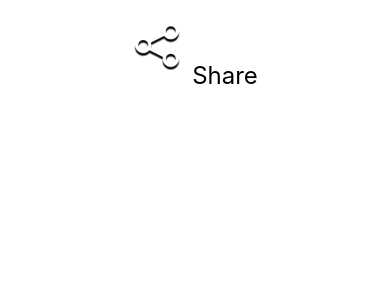
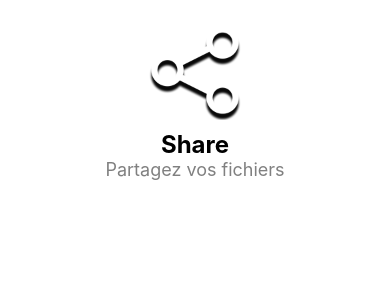
Before and after one commit to m-lcs/share_mobile, a React Native app: screen / in a window 390 px wide. Shown: the top 300 px of the page. Built offline with nearby package versions, Linux system fonts and the light colour scheme.

Commit message:
Update Header.jsx

```diff
--- a/components/Accueil/Header.jsx
+++ b/components/Accueil/Header.jsx
@@ -4,27 +4,31 @@ import { View, Image, Text, StyleSheet } from 'react-native';
 const Header = () => {
   return (
     <View style={styles.header}>
-            <Image source={require('../../assets/share.png')} style={styles.logo} />
-      <Text style={styles.title}>Share</Text>
+      <Image source={require('../../assets/share.png')} style={styles.logo} />
+      <Text style={styles.titre}>Share</Text>
+      <Text style={styles.soustitre}>Partagez vos fichiers</Text>
     </View>
   );
 }
 
 const styles = StyleSheet.create({
   header: {
-    flexDirection: 'row',
     alignItems: 'center',
     justifyContent: 'center',
     padding: 20,
   },
   logo: {
-    width: 50,
-    height: 50,
-    marginRight: 10,
+    width: 100,
+    height: 100,
+    marginBottom: 10,
   },
-  title: {
+  titre: {
     fontSize: 24,
-    top: 30,
+    fontWeight: 'bold',
+  },
+  soustitre: {
+    fontSize: 18,
+    color: 'gray',
   },
 });
 
```
